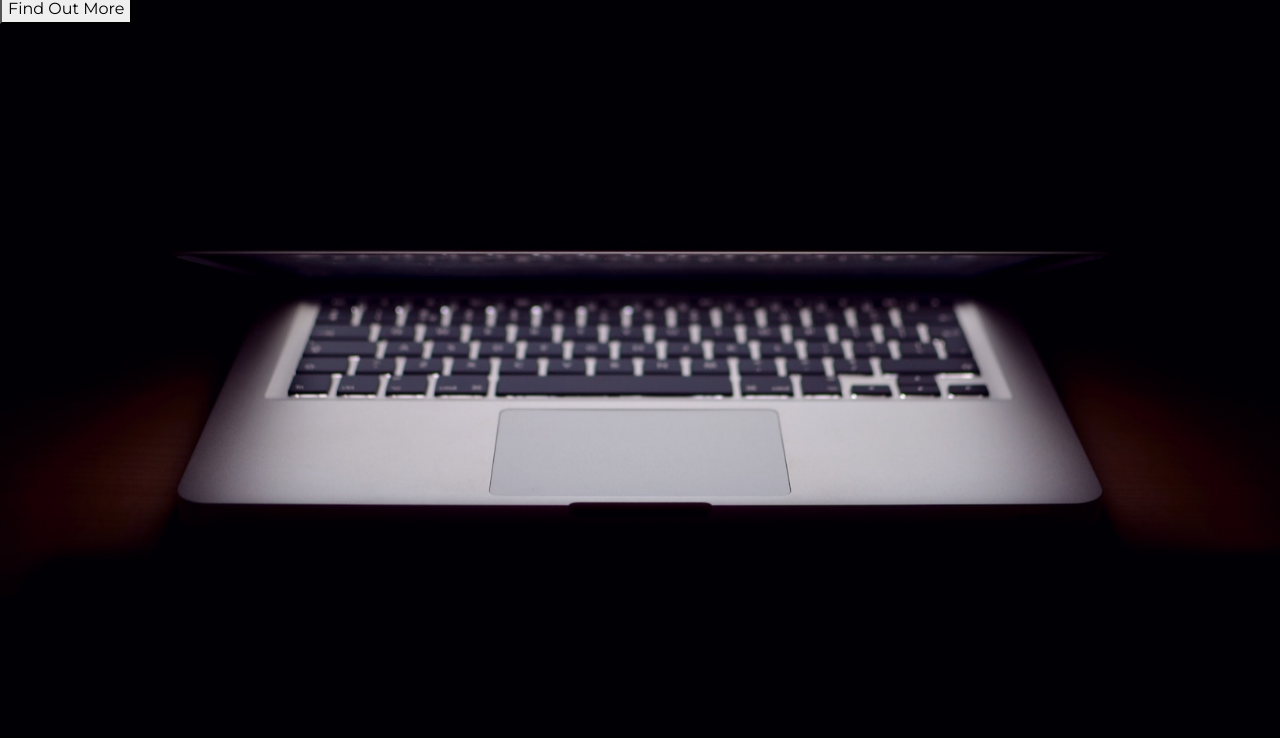
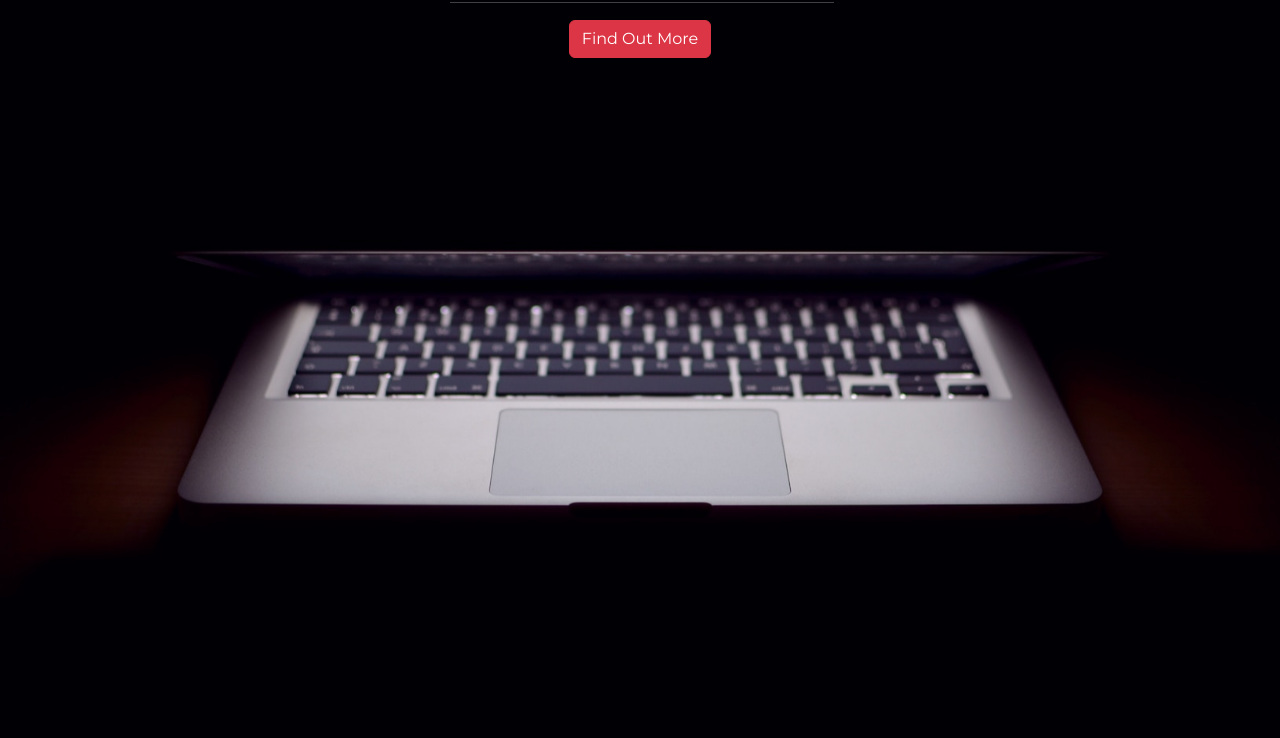
Before and after one commit to ad3rinto/startup_landingpage, a plain HTML site: page startup_files/index.html in a window 1280 px wide. Shown: the part 62-800 px from the top of the page. Drawn offline with nearby package versions, Linux system fonts and the light colour scheme.

Commit message:
add horizontal line, add spacing

```diff
--- a/startup_files/index.html
+++ b/startup_files/index.html
@@ -30,6 +30,7 @@
 	</head>
 	<body>
 		<h1>The Biggest Startup Event of 2023</h1>
-		<button>Find Out More</button>
+		<hr />
+		<button class="btn btn-danger">Find Out More</button>
 	</body>
 </html>
--- a/startup_files/style.css
+++ b/startup_files/style.css
@@ -8,4 +8,12 @@ html {
 	-moz-background-size: cover;
 	-o-background-size: cover;
 	background-size: cover;
+	text-align: center;
 }
+hr {
+	height: 2px;
+	color: white;
+	width: 30%;
+	margin-left: 450px;
+	text-align: center;
+}
```
